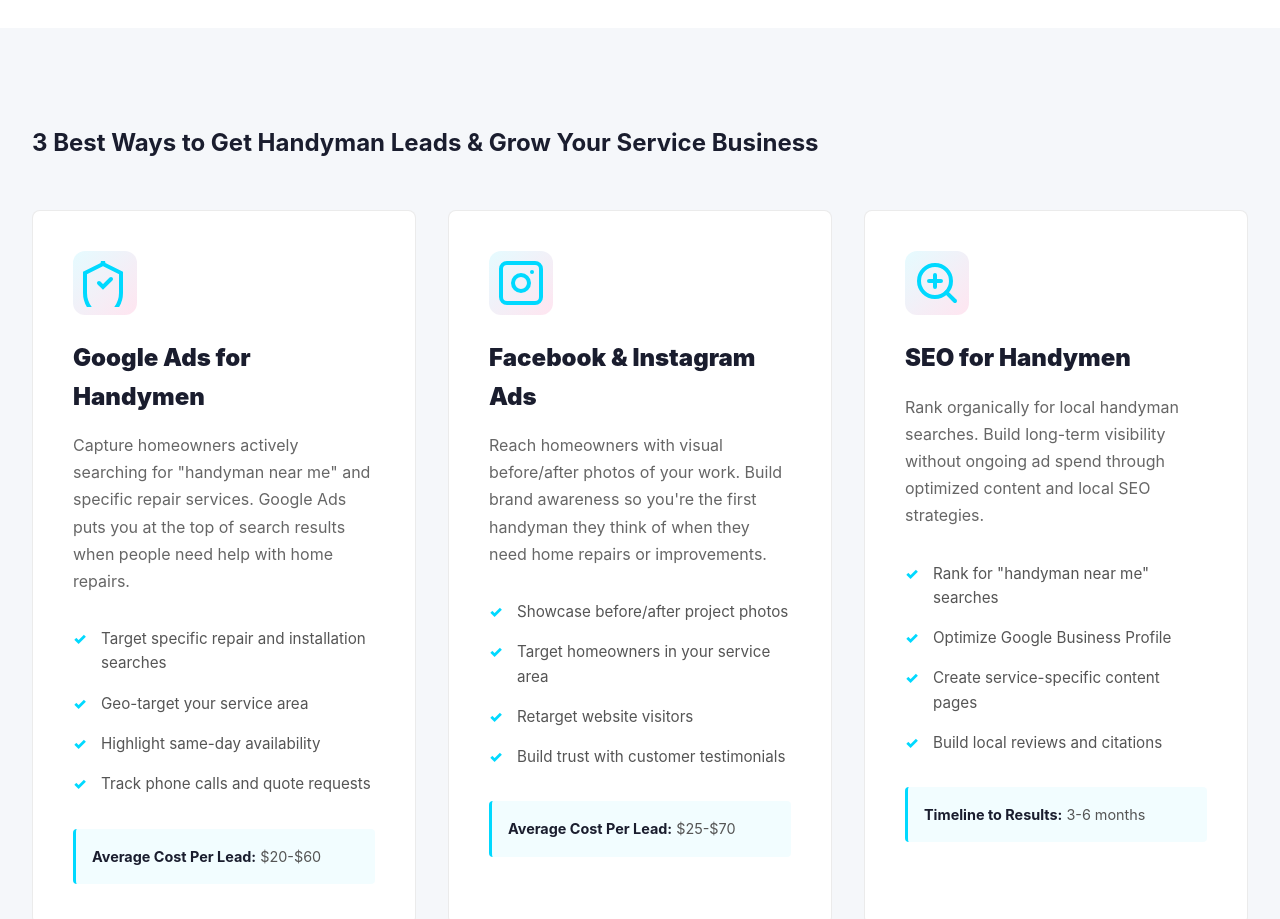
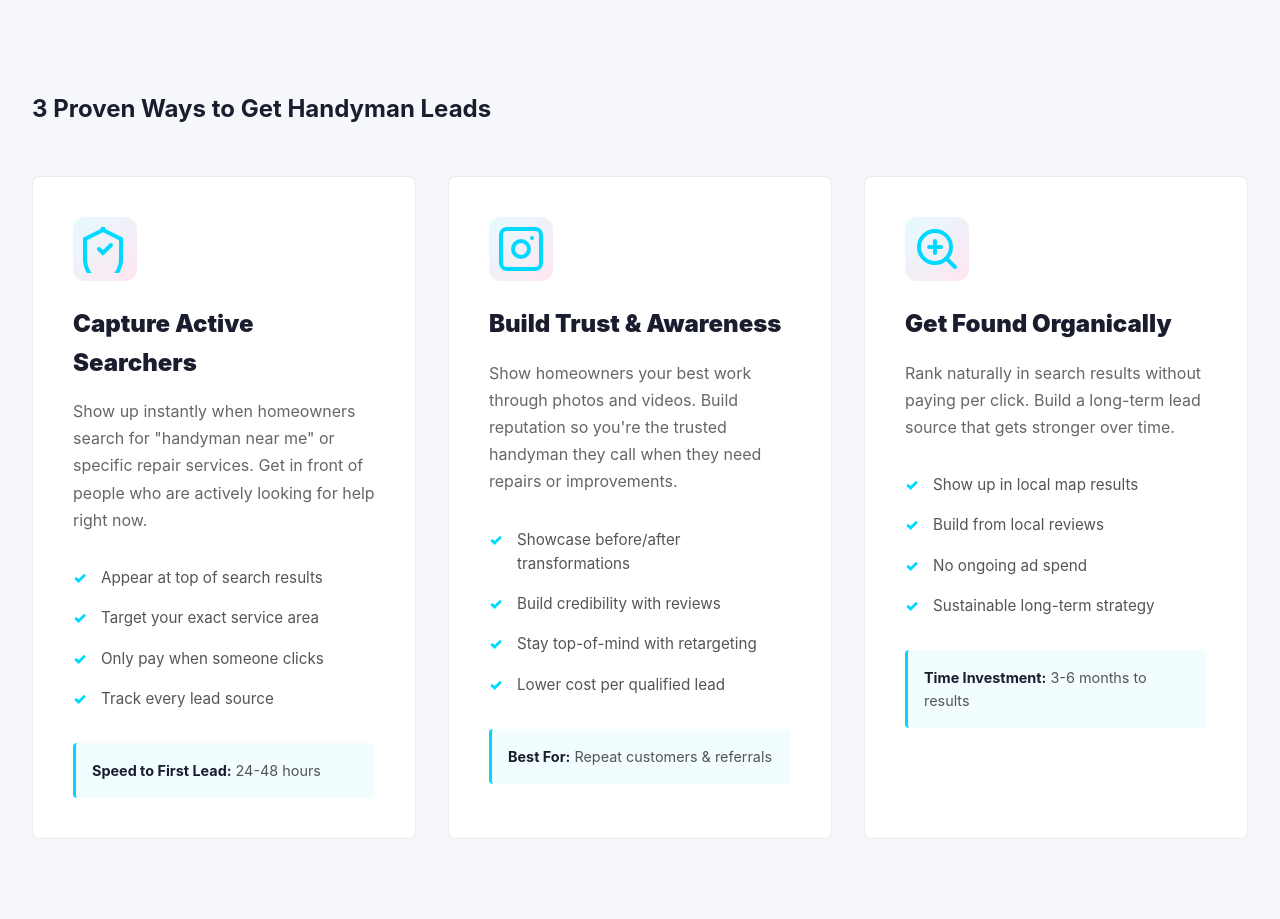
Before and after one commit to yaboixanny/alex-does-digital, a website: page handyman-leads.html in a window 1280 px wide. Shown: the part 1360-2279 px from the top of the page. Drawn offline with Linux system fonts and the light colour scheme.

Commit message:
Refactor: Shift handyman-leads page focus to outcomes over platforms

```diff
--- a/handyman-leads.html
+++ b/handyman-leads.html
@@ -4,9 +4,9 @@
 <head>
     <meta charset="UTF-8">
     <meta name="viewport" content="width=device-width, initial-scale=1.0">
-    <title>Get More Handyman Leads with Google Ads & Facebook Ads | 2026</title>
+    <title>How to Get More Handyman Leads & Book More Jobs | 2026</title>
     <meta name="description"
-        content="Generate consistent handyman leads through Google Ads, Facebook Ads, and SEO. Proven strategies help handymen book more jobs and grow their business fast.">
+        content="Proven strategies to generate consistent handyman leads and fill your schedule. Learn the fastest ways to get qualified service calls without relying on referrals.">
     <link rel="stylesheet" href="styles.css">
     <style>
         /* Enhanced page styling */
@@ -237,14 +237,14 @@
     }
     </script>
     <link rel="canonical" href="https://alxdoesdigital.com/handyman-leads">
-    <meta property="og:title" content="Get More Handyman Leads with Google Ads & Facebook Ads | 2026">
-    <meta property="og:description" content="Expert paid media specialist for small businesses">
+    <meta property="og:title" content="How to Get More Handyman Leads & Book More Jobs | 2026">
+    <meta property="og:description" content="Proven strategies to generate consistent handyman leads and fill your schedule with qualified service calls.">
     <meta property="og:url" content="https://alxdoesdigital.com/handyman-leads">
     <meta property="og:type" content="website">
     <meta property="og:image" content="https://alxdoesdigital.com/og-image.jpg">
     <meta property="twitter:card" content="summary_large_image">
-    <meta property="twitter:title" content="Get More Handyman Leads with Google Ads & Facebook Ads | 2026">
-    <meta property="twitter:description" content="Expert paid media specialist for small businesses">
+    <meta property="twitter:title" content="How to Get More Handyman Leads & Book More Jobs">
+    <meta property="twitter:description" content="Proven strategies to generate consistent handyman leads without relying on referrals.">
     <script type="application/ld+json">
     {
     "@context": "https://schema.org",
@@ -326,13 +326,13 @@
     <section class="wedding-hero">
         <div class="container">
             <div class="wedding-hero-content">
-                <div class="hero-badge">Handyman Lead Generation</div>
+                <div class="hero-badge">Lead Generation Strategies</div>
                 <h1 class="wedding-hero-title">
-                    Get More <span class="gradient-text">Handyman Leads</span> & Book More Jobs
+                    Fill Your Handyman <span class="gradient-text">Schedule with Leads</span>
                 </h1>
                 <p class="wedding-hero-description">
-                    Generate consistent, high-quality leads for handyman services using Google Ads, Facebook Ads, and SEO.
-                    Proven strategies to fill your schedule and grow revenue without relying on referrals.
+                    Stop relying on word-of-mouth. Learn the fastest ways to generate consistent, qualified handyman leads
+                    and book more jobs every week.
                 </p>
                 <div class="hero-cta-buttons">
                     <a href="https://cal.com/alexanderstefanseo/agency" class="btn btn-primary btn-large">Book a Free
@@ -380,10 +380,10 @@
     <!-- Main Strategies Section -->
     <section class="strategies-section" id="strategies">
         <div class="container">
-            <h2 class="section-heading">3 Best Ways to Get Handyman Leads & Grow Your Service Business</h2>
+            <h2 class="section-heading">3 Proven Ways to Get Handyman Leads</h2>
 
             <div class="strategy-boxes">
-                <!-- Google Ads Strategy -->
+                <!-- Paid Search Strategy -->
                 <div class="strategy-box" id="google-ads">
                     <div class="strategy-icon">
                         <svg width="48" height="48" viewBox="0 0 24 24" fill="none" xmlns="http://www.w3.org/2000/svg">
@@ -392,23 +392,23 @@
                             <path d="M9 12l2 2 4-4" stroke="currentColor" stroke-width="2" stroke-linecap="round" />
                         </svg>
                     </div>
-                    <h3>Google Ads for Handymen</h3>
+                    <h3>Capture Active Searchers</h3>
                     <p>
-                        Capture homeowners actively searching for "handyman near me" and specific repair services.
-                        Google Ads puts you at the top of search results when people need help with home repairs.
+                        Show up instantly when homeowners search for "handyman near me" or specific repair services.
+                        Get in front of people who are actively looking for help right now.
                     </p>
                     <ul class="strategy-features">
-                        <li>Target specific repair and installation searches</li>
-                        <li>Geo-target your service area</li>
-                        <li>Highlight same-day availability</li>
-                        <li>Track phone calls and quote requests</li>
+                        <li>Appear at top of search results</li>
+                        <li>Target your exact service area</li>
+                        <li>Only pay when someone clicks</li>
+                        <li>Track every lead source</li>
                     </ul>
                     <div class="strategy-metric">
-                        <strong>Average Cost Per Lead:</strong> $20-$60
+                        <strong>Speed to First Lead:</strong> 24-48 hours
                     </div>
                 </div>
 
-                <!-- Facebook/Instagram Ads Strategy -->
+                <!-- Social Proof Strategy -->
                 <div class="strategy-box" id="facebook-ads">
                     <div class="strategy-icon">
                         <svg width="48" height="48" viewBox="0 0 24 24" fill="none" xmlns="http://www.w3.org/2000/svg">
@@ -418,23 +418,23 @@
                             <circle cx="17.5" cy="6.5" r="1" fill="currentColor" />
                         </svg>
                     </div>
-                    <h3>Facebook & Instagram Ads</h3>
+                    <h3>Build Trust & Awareness</h3>
                     <p>
-                        Reach homeowners with visual before/after photos of your work. Build brand awareness so you're
-                        the first handyman they think of when they need home repairs or improvements.
+                        Show homeowners your best work through photos and videos. Build reputation so you're the trusted
+                        handyman they call when they need repairs or improvements.
                     </p>
                     <ul class="strategy-features">
-                        <li>Showcase before/after project photos</li>
-                        <li>Target homeowners in your service area</li>
-                        <li>Retarget website visitors</li>
-                        <li>Build trust with customer testimonials</li>
+                        <li>Showcase before/after transformations</li>
+                        <li>Build credibility with reviews</li>
+                        <li>Stay top-of-mind with retargeting</li>
+                        <li>Lower cost per qualified lead</li>
                     </ul>
                     <div class="strategy-metric">
-                        <strong>Average Cost Per Lead:</strong> $25-$70
+                        <strong>Best For:</strong> Repeat customers & referrals
                     </div>
                 </div>
 
-                <!-- SEO Strategy -->
+                <!-- Long-term Organic Strategy -->
                 <div class="strategy-box" id="seo">
                     <div class="strategy-icon">
                         <svg width="48" height="48" viewBox="0 0 24 24" fill="none" xmlns="http://www.w3.org/2000/svg">
@@ -443,19 +443,19 @@
                             <path d="M11 8v6M8 11h6" stroke="currentColor" stroke-width="2" stroke-linecap="round" />
                         </svg>
                     </div>
-                    <h3>SEO for Handymen</h3>
+                    <h3>Get Found Organically</h3>
                     <p>
-                        Rank organically for local handyman searches. Build long-term visibility without ongoing
-                        ad spend through optimized content and local SEO strategies.
+                        Rank naturally in search results without paying per click. Build a long-term lead source that
+                        gets stronger over time.
                     </p>
                     <ul class="strategy-features">
-                        <li>Rank for "handyman near me" searches</li>
-                        <li>Optimize Google Business Profile</li>
-                        <li>Create service-specific content pages</li>
-                        <li>Build local reviews and citations</li>
+                        <li>Show up in local map results</li>
+                        <li>Build from local reviews</li>
+                        <li>No ongoing ad spend</li>
+                        <li>Sustainable long-term strategy</li>
                     </ul>
                     <div class="strategy-metric">
-                        <strong>Timeline to Results:</strong> 3-6 months
+                        <strong>Time Investment:</strong> 3-6 months to results
                     </div>
                 </div>
             </div>
@@ -484,25 +484,23 @@
                 <div class="resources-grid">
                     <a href="#google-ads" class="resource-card">
                         <div class="resource-card-content">
-                            <h4>Complete Google Ads Guide for Handymen</h4>
-                            <p>Step-by-step tutorial on setting up and optimizing Google Ads campaigns to generate
-                                handyman service calls and quote requests.</p>
+                            <h4>Instant Handyman Leads Through Search</h4>
+                            <p>Get your phone ringing within 24 hours by showing up in search results when homeowners
+                                need help with repairs and installations.</p>
                             <span class="resource-link">Read Guide →</span>
                         </div>
                     </a>
                     <a href="#facebook-ads" class="resource-card">
                         <div class="resource-card-content">
-                            <h4>Facebook Ads for Handymen: The Ultimate Guide</h4>
-                            <p>Learn how to create compelling ads showcasing your work and building trust with local
-                                homeowners.</p>
+                            <h4>Build Your Handyman Reputation Online</h4>
+                            <p>Use your best work to build trust and keep your business top-of-mind with potential customers.</p>
                             <span class="resource-link">Read Guide →</span>
                         </div>
                     </a>
                     <a href="#seo" class="resource-card">
                         <div class="resource-card-content">
-                            <h4>Handyman SEO: Rank #1 in Your City</h4>
-                            <p>Complete SEO strategy to dominate local handyman searches and generate organic leads
-                                without ad spend.</p>
+                            <h4>Rank for Handyman Services in Your Area</h4>
+                            <p>Build a long-term lead source by appearing naturally in local search results without ongoing ad spend.</p>
                             <span class="resource-link">Read Guide →</span>
                         </div>
                     </a>
```
